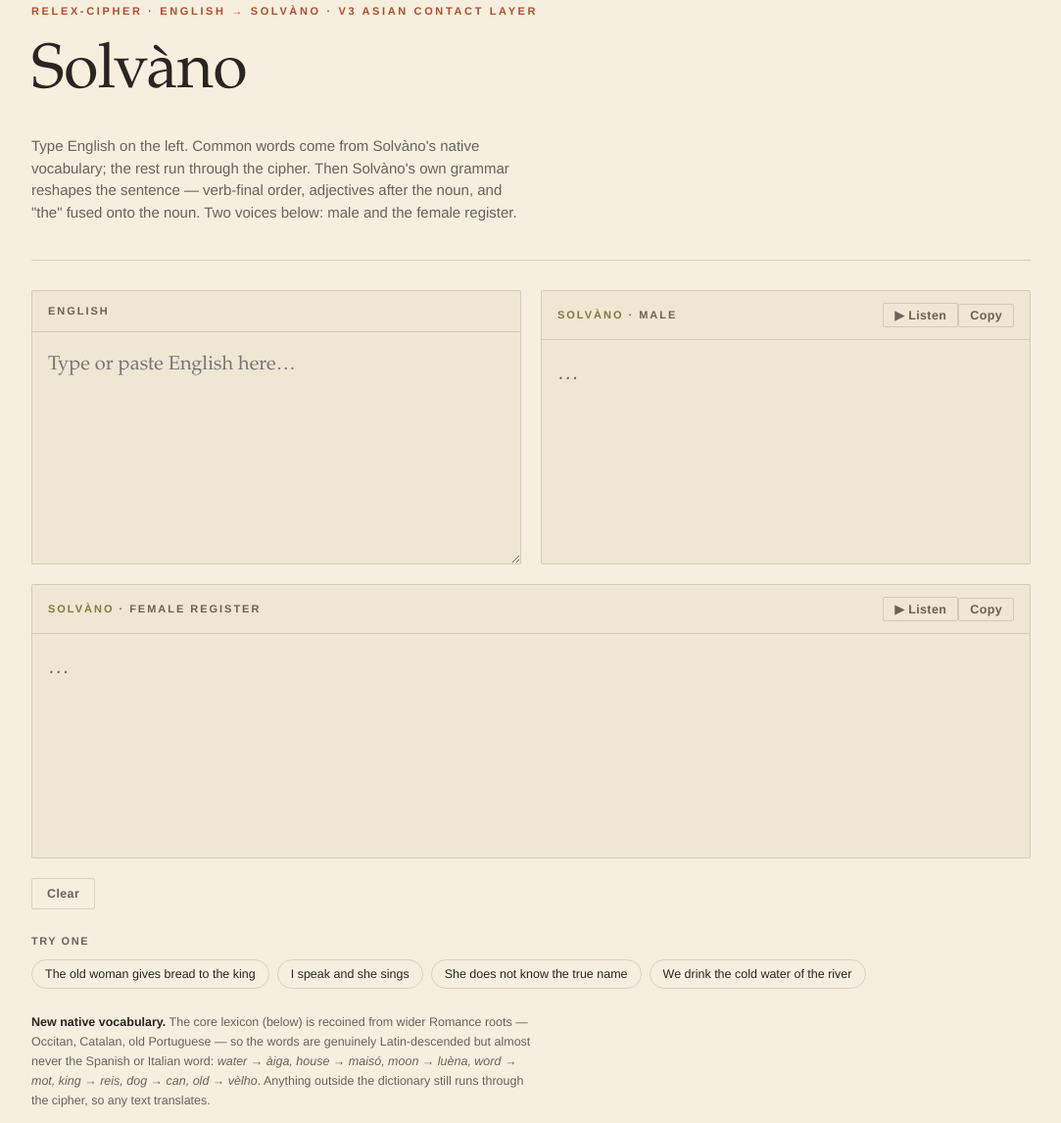
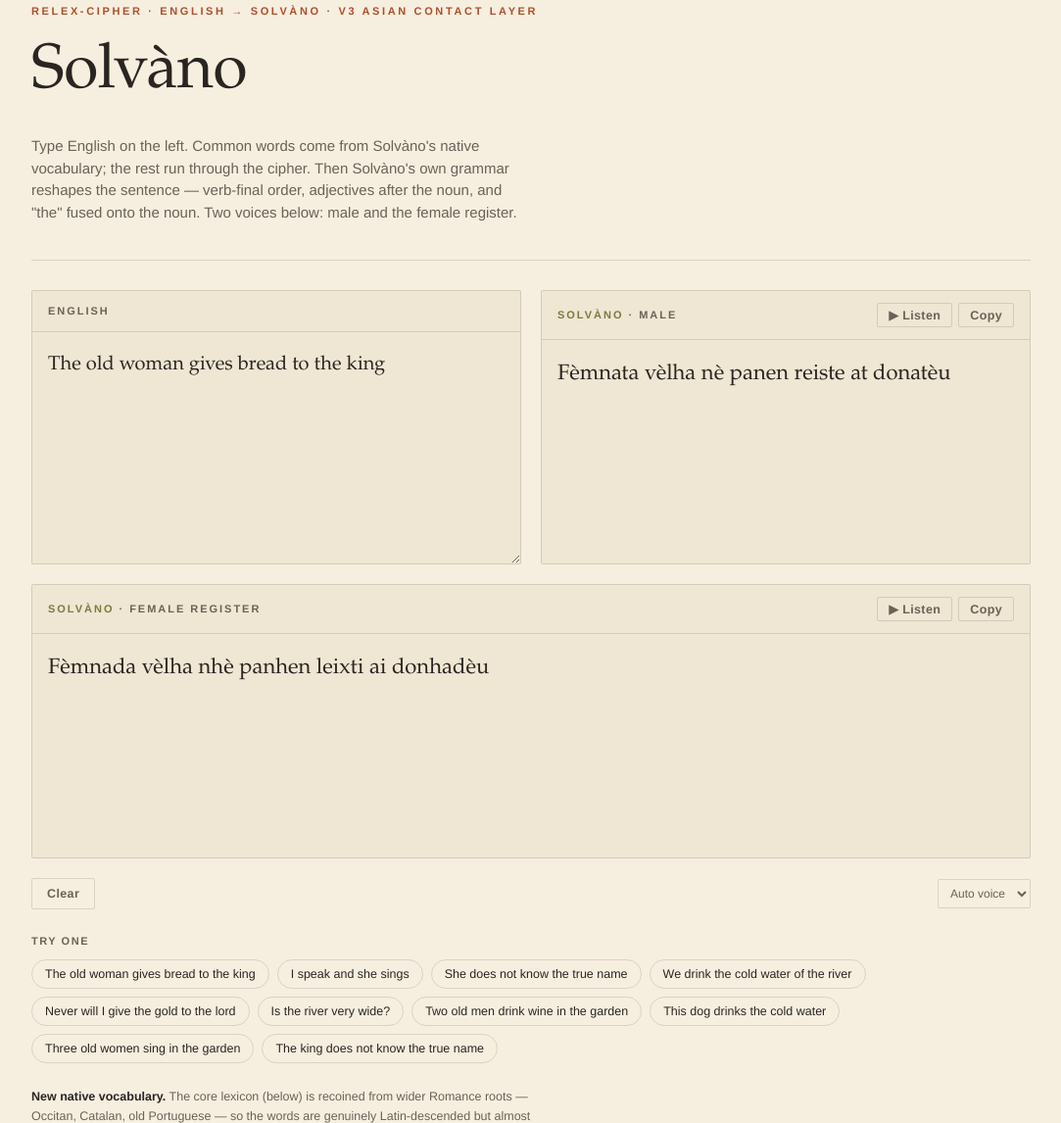
Before and after one commit to aobaom/Solvanis, a plain HTML site: page index.html in a window 1280 px wide. Shown: the part 45-1191 px from the top of the page at 98% size, without its empty margins (98-1181 px from the left). Drawn offline with Linux system fonts and the light colour scheme.

Commit message:
Update index.html

```diff
--- a/index.html
+++ b/index.html
@@ -1185,4 +1185,33 @@ const TTS=(()=>{
       if(v){ u.voice=v; u.lang=v.lang; } else u.lang='pt-PT';
       u.pitch=Math.max(0,Math.min(2,base.pitch+p.tone*0.45));
       u.rate=base.rate;
+      if(i===parts.length-1) u.onend=u.onerror=()=>{ if(playing===btn) stop(); };
+      syn.speak(u);
+    });
+  }
+
+  load(); if(syn.onvoiceschanged!==undefined) syn.onvoiceschanged=load;
+  return {speak,stop};
+})();
+
+(function(){
+  const st=document.createElement('style');
+  st.textContent='.acts{display:flex;gap:6px}.tts-sel{font-family:var(--sans);font-size:12px;color:var(--ink-soft);background:transparent;border:1px solid var(--line);border-radius:2px;padding:6px 8px;max-width:240px}';
+  document.head.appendChild(st);
+  if(!TTS){ document.querySelectorAll('.say').forEach(b=>b.remove()); return; }
+  const ctl=document.querySelector('.controls');
+  const sel=document.createElement('select'); sel.id='ttsVoice'; sel.className='tts-sel'; sel.title='Voice used for Listen';
+  ctl.appendChild(sel);
+  window.speechSynthesis.onvoiceschanged && window.speechSynthesis.onvoiceschanged();
+  const txt=el=>{ const t=el.textContent; return t&&t!=='…'?t:''; };
+  document.getElementById('sayBtn').addEventListener('click',e=>TTS.speak(txt(output),'male',e.currentTarget));
+  document.getElementById('sayBtnF').addEventListener('click',e=>TTS.speak(txt(outputF),'female',e.currentTarget));
+  input.addEventListener('input',TTS.stop);
+})();
+
+// seed
+input.value = "The old woman gives bread to the king";
+render();
+</script>
+</body>
 </html>
```
